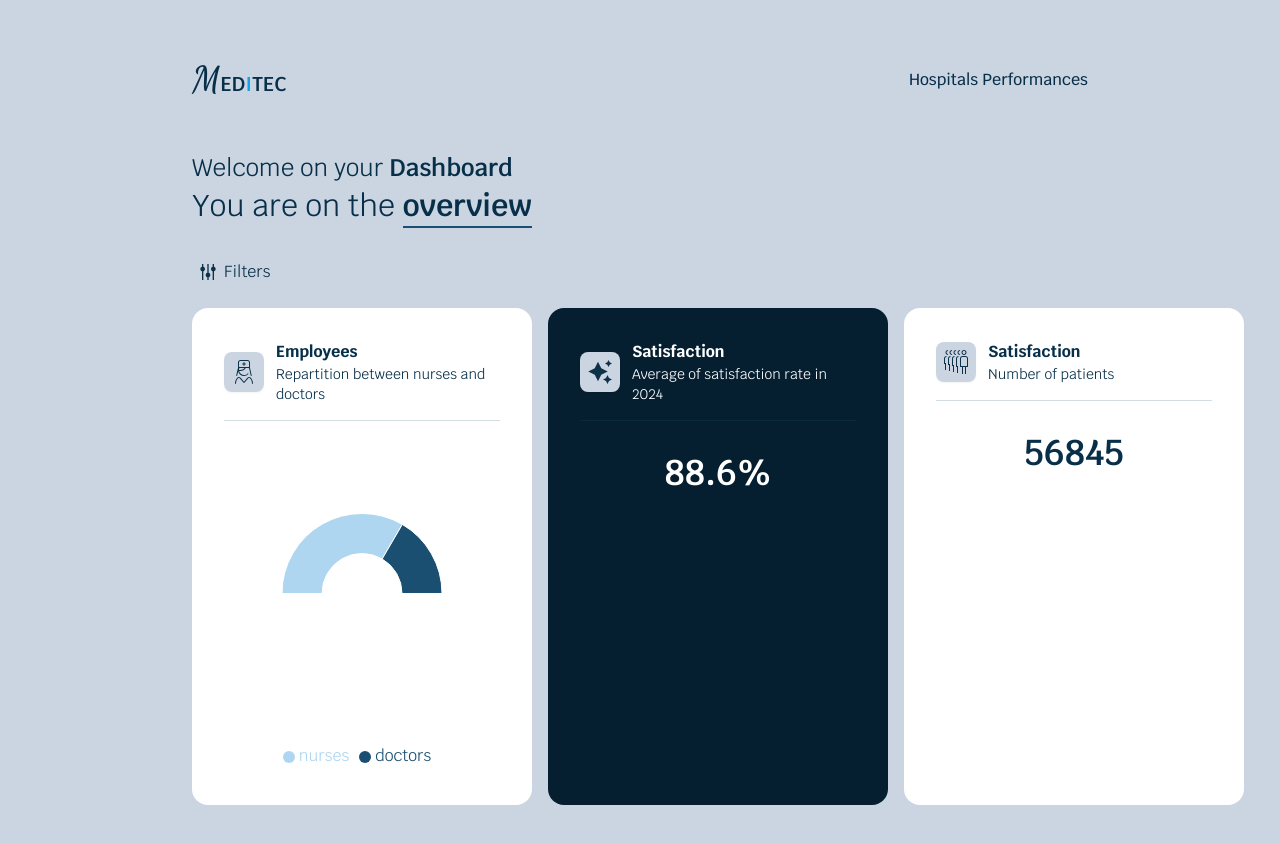
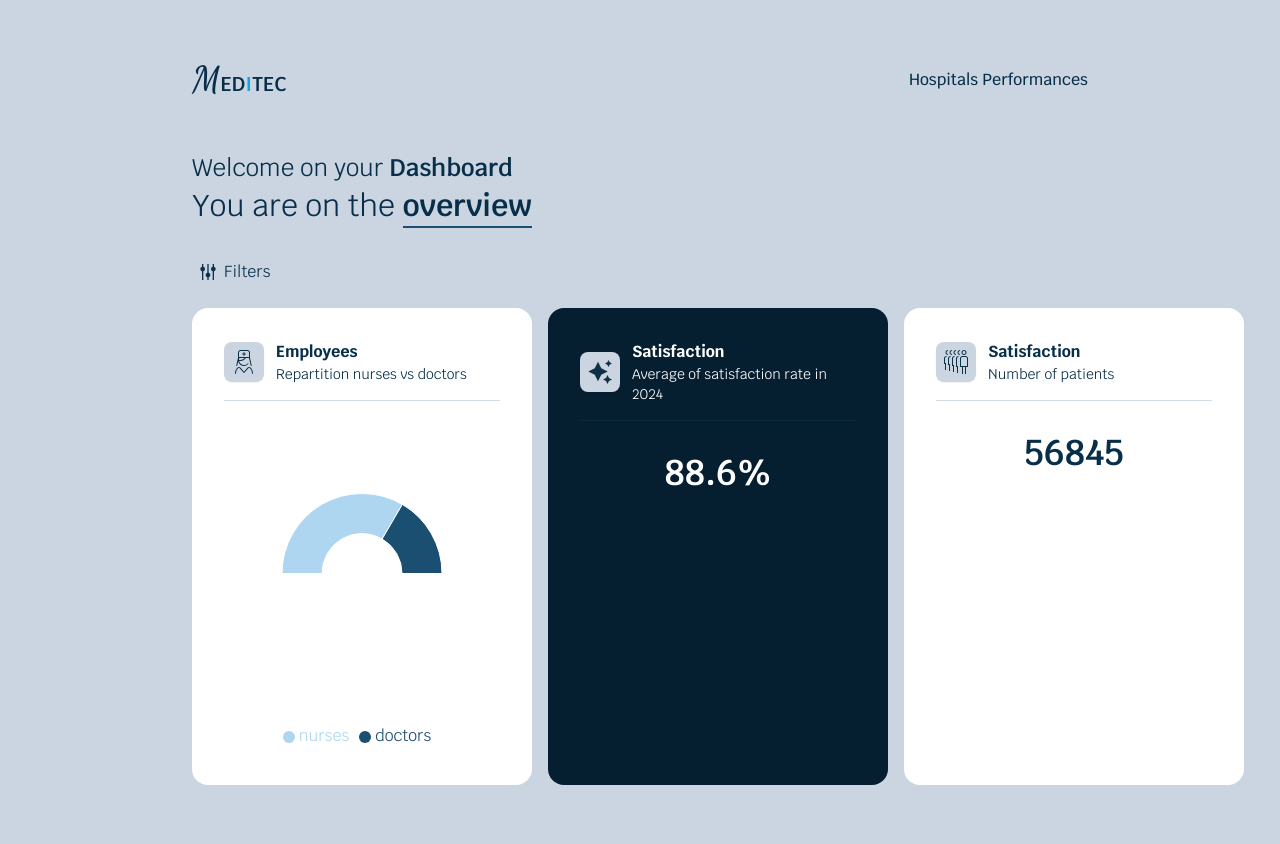
Before and after one commit to MandyTrl/meditec, a Next.js app: page / in a window 1280 px wide. Built offline with nearby package versions, Linux system fonts and the light colour scheme.

Commit message:
fix syntax bugs

```diff
--- a/src/components/Layout/OverviewLayout.tsx
+++ b/src/components/Layout/OverviewLayout.tsx
@@ -1,8 +1,8 @@
 import React from "react"
 import { Hospital } from "@/utils/data/hospitals/hospitalsTypes"
 import { EmployeesPie } from "@components/TopHospitalsCharts/EmployeesPie"
-import { SatisfactionRate } from "../TopHospitalsCharts/SatisfactionRate"
-import { Patients } from "../TopHospitalsCharts/Patients"
+import { SatisfactionRate } from "@components/TopHospitalsCharts/SatisfactionRate"
+import { Patients } from "@components/TopHospitalsCharts/Patients"
 
 type OverviewLayoutProps = {
 	isMobile: boolean
--- a/src/components/TopHospitalsCharts/EmployeesPie.tsx
+++ b/src/components/TopHospitalsCharts/EmployeesPie.tsx
@@ -87,7 +87,7 @@ export const EmployeesPie = ({
 			<ChartHeader
 				title="Employees"
 				icon={nurseIcon}
-				description="Repartition between nurses and doctors"
+				description="Repartition nurses vs doctors"
 			/>
 
 			<ResponsiveContainer width="100%" height={handleChartHeight(isMobile)}>
```
